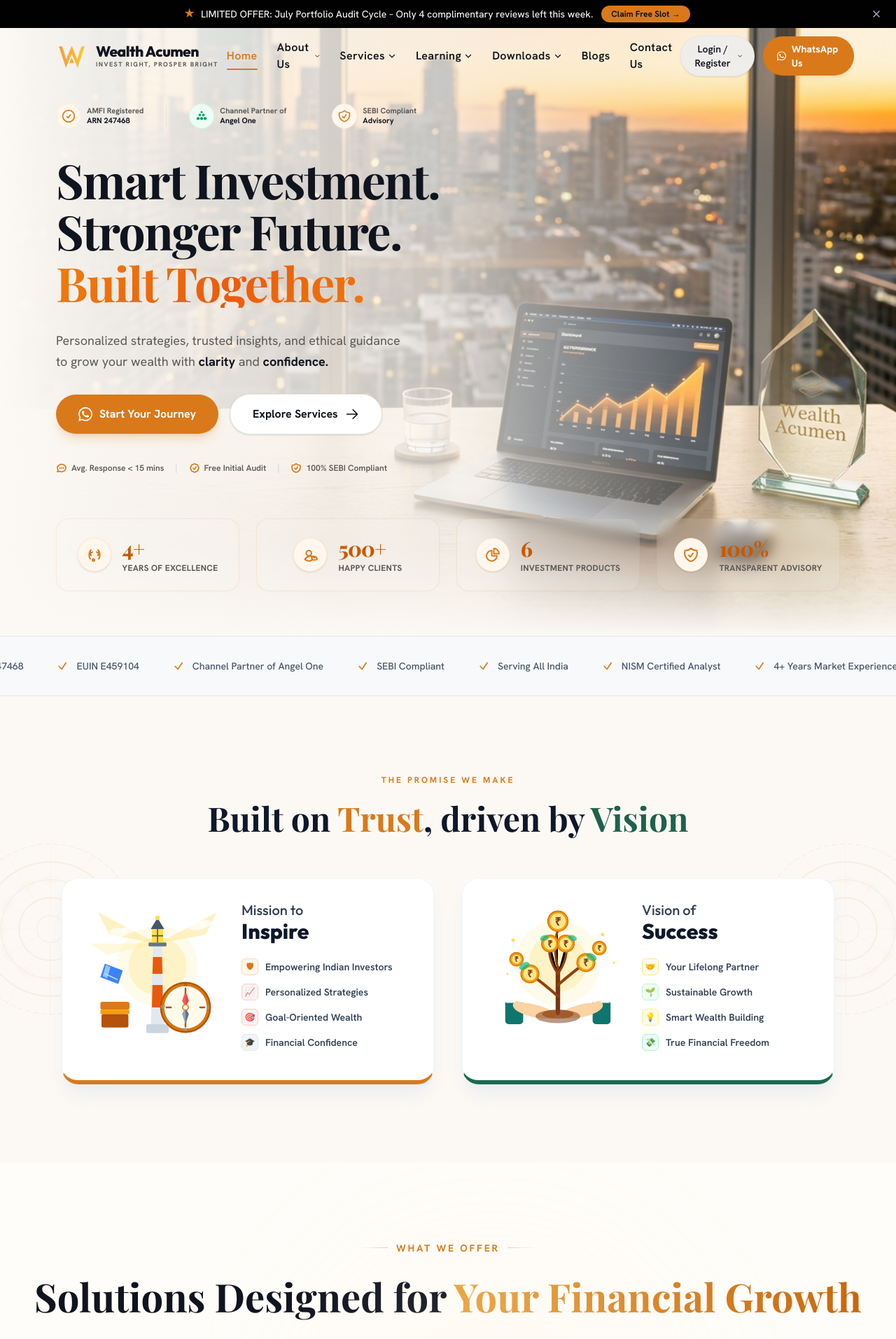
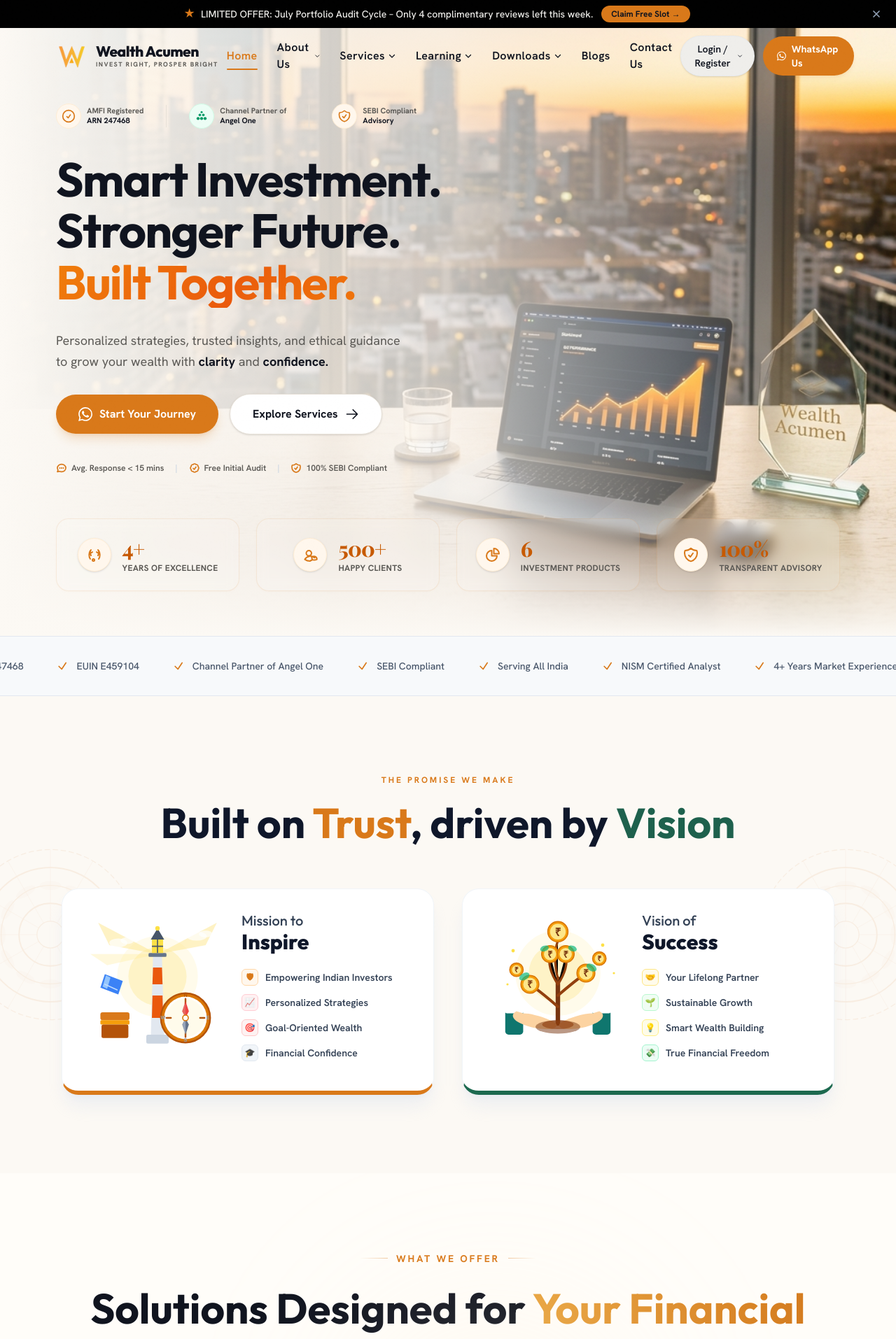
Before and after one commit to 0Akshat005/wealth-acumen, a Next.js app: page / in a window 1280 px wide. Shown: the top 1914 px of the page at 70% size. Built offline with nearby package versions, Linux system fonts and the light colour scheme; a web font is replaced by a local one.

Commit message:
style: unify all landing page headings to Outfit sans-serif typography for visual consistency

```diff
--- a/src/app/page.tsx
+++ b/src/app/page.tsx
@@ -199,7 +199,7 @@
                   initial={{ opacity: 0, y: 30 }}
                   animate={{ opacity: 1, y: 0 }}
                   transition={{ duration: 0.8, delay: 0.15 }}
-                  className="font-[family-name:var(--font-serif)] text-[2.35rem] min-[380px]:text-[2.75rem] sm:text-6xl lg:text-[4.25rem] font-bold text-[#10141F] leading-[1.08] tracking-tight text-left"
+                  className="font-[family-name:var(--font-outfit)] text-[2.35rem] min-[380px]:text-[2.75rem] sm:text-6xl lg:text-[4.25rem] font-bold text-[#10141F] leading-[1.08] tracking-tight text-left"
                 >
                   Smart Investment. <br />
                   Stronger Future. <br />
@@ -426,7 +426,7 @@
             </p>
           </FadeIn>
           <FadeIn delay={0.06}>
-            <h2 className="font-[family-name:var(--font-serif)] text-3xl sm:text-4xl md:text-5xl font-bold text-center mb-14 leading-tight text-slate-900">
+            <h2 className="font-[family-name:var(--font-outfit)] text-4xl sm:text-5xl md:text-6xl font-bold text-center mb-14 leading-tight text-slate-900">
               Built on <span className="text-[#D9791A]">Trust</span>, driven by <span className="text-[#1E614D]">Vision</span>
             </h2>
           </FadeIn>
@@ -656,7 +656,7 @@
             </div>
           </FadeIn>
           <FadeIn delay={0.05}>
-            <h2 className="font-[family-name:var(--font-serif)] text-4xl sm:text-5xl md:text-[3.5rem] font-bold text-center mb-5 leading-tight text-[#10141F]">
+            <h2 className="font-[family-name:var(--font-outfit)] text-4xl sm:text-5xl md:text-6xl font-bold text-center mb-5 leading-tight text-[#10141F]">
               Solutions Designed for{" "}
               <span className="bg-gradient-to-r from-[#E8A33D] to-[#C9670A] bg-clip-text text-transparent">Your Financial Growth</span>
             </h2>
@@ -862,7 +862,7 @@
             </p>
           </FadeIn>
           <FadeIn delay={0.05}>
-            <h2 className="font-[family-name:var(--font-serif)] text-4xl sm:text-5xl md:text-[3.5rem] font-bold text-center mb-16 leading-tight text-[#10141F]">
+            <h2 className="font-[family-name:var(--font-outfit)] text-4xl sm:text-5xl md:text-6xl font-bold text-center mb-16 leading-tight text-[#10141F]">
               Why investors{" "}
               <span className="bg-gradient-to-r from-[#E8A33D] to-[#C9670A] bg-clip-text text-transparent">
                 choose us
@@ -1262,7 +1262,7 @@
                   </div>
 
                   {/* Main Title Heading */}
-                  <h2 className="font-[family-name:var(--font-serif)] text-4xl sm:text-5xl lg:text-[3.25rem] font-bold text-slate-900 leading-[1.1] tracking-tight">
+                  <h2 className="font-[family-name:var(--font-outfit)] text-4xl sm:text-5xl lg:text-[3.25rem] font-bold text-slate-900 leading-[1.1] tracking-tight">
                     Ready to start your <br />
                     <span className="bg-gradient-to-r from-[#E8A33D] to-[#C9670A] bg-clip-text text-transparent">wealth journey?</span>
                   </h2>
```
